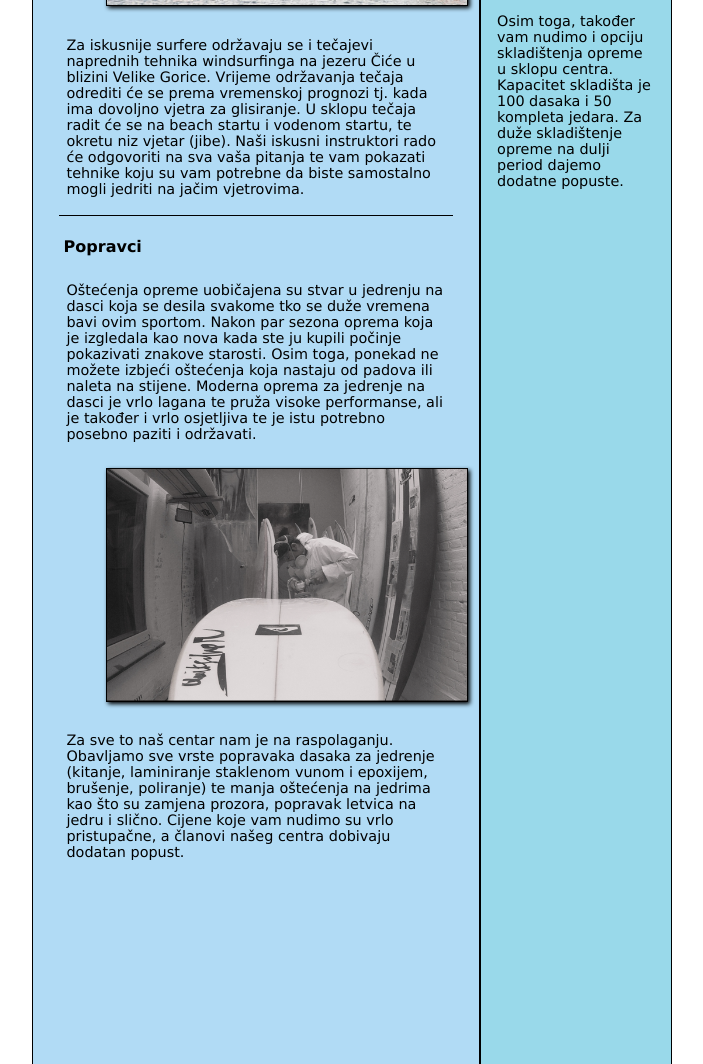
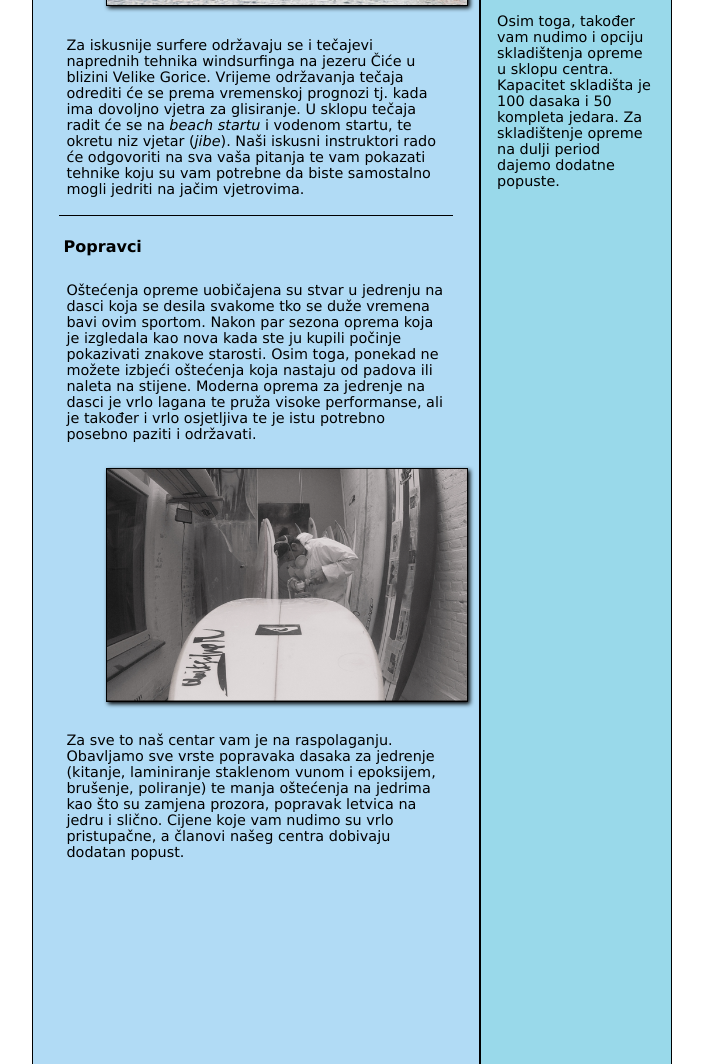
Before and after one commit to pmatkov/Demo-webpage, a plain HTML site: page onama.html in a window 1280 px wide. Shown: the part 1043-2107 px from the top of the page, without its empty margins (288-991 px from the left). Drawn offline with Linux system fonts and the light colour scheme.

Commit message:
Update onama.html
corrected few spelling mistakes

```diff
--- a/onama.html
+++ b/onama.html
@@ -31,7 +31,7 @@
         <main id="onama">
             <nav>
                 <ul>
-                    <li><a href="#putovanja">Najam</a></li>
+                    <li><a href="#najam">Najam</a></li>
                     <li><a href="#popravci">Popravci</a></li>
                     <li><a href="#tecajevi">Tečajevi</a></li>
                 </ul>
@@ -56,7 +56,7 @@
                         <img class="imgimg" src="images/class.png"/>
                     </div>
                     <p>
-                        Za iskusnije surfere održavaju se i tečajevi naprednih tehnika windsurfinga na jezeru Čiće u blizini Velike Gorice. Vrijeme održavanja tečaja odrediti će se prema vremenskoj prognozi tj. kada ima dovoljno vjetra za glisiranje. U sklopu tečaja radit će se na beach startu i vodenom startu, te okretu niz vjetar (jibe). Naši iskusni instruktori rado će odgovoriti na sva vaša pitanja te vam pokazati tehnike koju su vam potrebne da biste samostalno mogli jedriti na jačim vjetrovima.
+                        Za iskusnije surfere održavaju se i tečajevi naprednih tehnika windsurfinga na jezeru Čiće u blizini Velike Gorice. Vrijeme održavanja tečaja odrediti će se prema vremenskoj prognozi tj. kada ima dovoljno vjetra za glisiranje. U sklopu tečaja radit će se na <em>beach startu</em> i vodenom startu, te okretu niz vjetar (<em>jibe</em>). Naši iskusni instruktori rado će odgovoriti na sva vaša pitanja te vam pokazati tehnike koju su vam potrebne da biste samostalno mogli jedriti na jačim vjetrovima.
                     </p>
                 </div>
                 <hr/>
@@ -70,7 +70,7 @@
                         <img class="imgimg" src="images/reapir.png"/>
                     </div>
                     <p>
-                        Za sve to naš centar nam je na raspolaganju. Obavljamo sve vrste popravaka dasaka za jedrenje (kitanje, laminiranje staklenom vunom i epoxijem, brušenje, poliranje) te manja oštećenja na jedrima kao što su zamjena prozora, popravak letvica na jedru i slično. Cijene koje vam nudimo su vrlo pristupačne, a članovi našeg centra dobivaju dodatan popust.
+                        Za sve to naš centar vam je na raspolaganju. Obavljamo sve vrste popravaka dasaka za jedrenje (kitanje, laminiranje staklenom vunom i epoksijem, brušenje, poliranje) te manja oštećenja na jedrima kao što su zamjena prozora, popravak letvica na jedru i slično. Cijene koje vam nudimo su vrlo pristupačne, a članovi našeg centra dobivaju dodatan popust.
                     </p>
                 </div>
 
@@ -87,7 +87,7 @@
                     <p>
                         Na kraju svake sezone po vrlo povoljnim cijena prodajemo opremu koja se iznajmljivala u našim centrima. Sve obavijesti u vezi prodaje opreme biti će dostupne na našim web stranicama.
                     <p>
-                        Osim toga, također vam nudimo i opciju skladištenja opreme u sklopu centra. Kapacitet skladišta je 100 dasaka i 50 kompleta jedara. Za duže skladištenje opreme na dulji period dajemo dodatne popuste.
+                        Osim toga, također vam nudimo i opciju skladištenja opreme u sklopu centra. Kapacitet skladišta je 100 dasaka i 50 kompleta jedara. Za skladištenje opreme na dulji period dajemo dodatne popuste.
                     </p>
 
                 </div>
```
